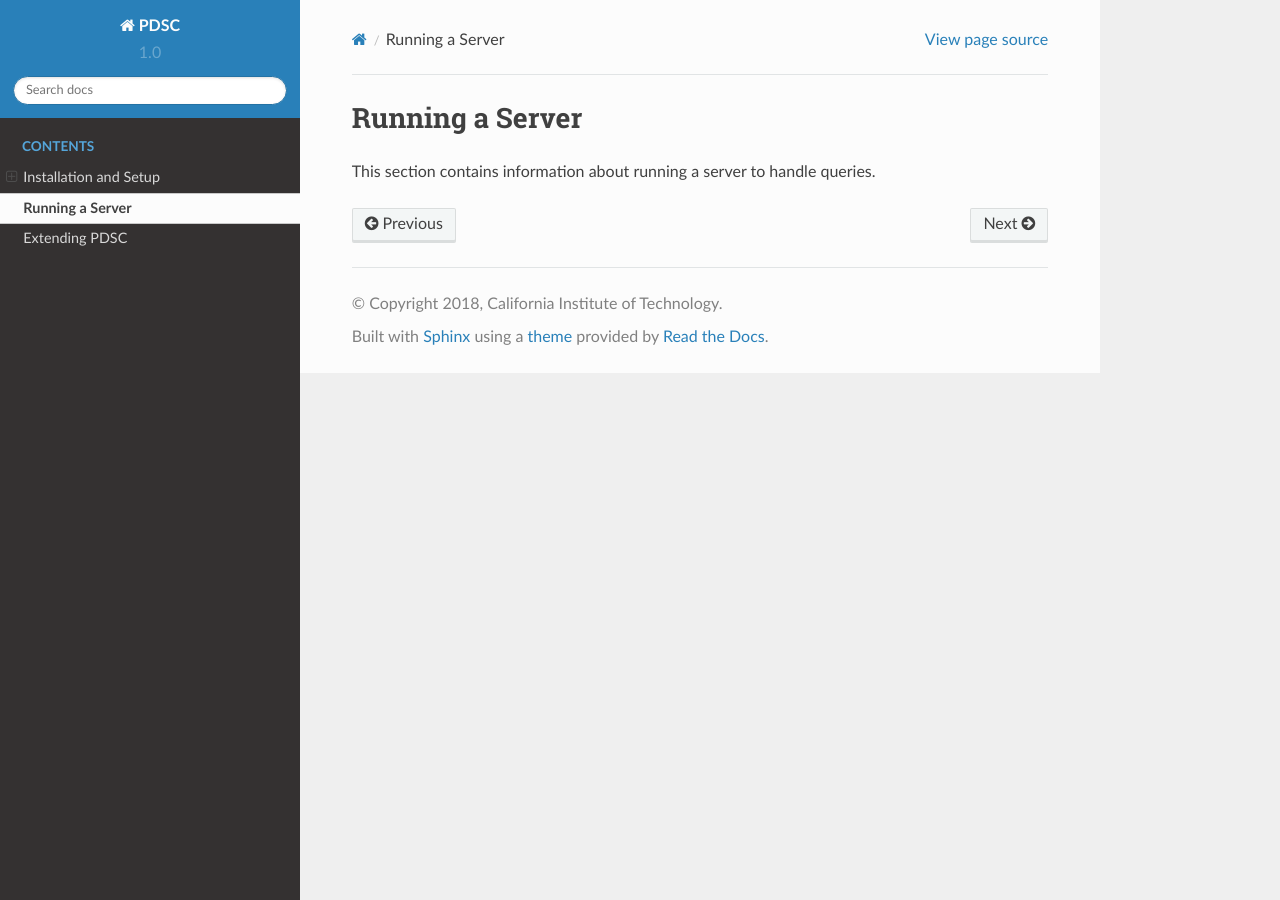
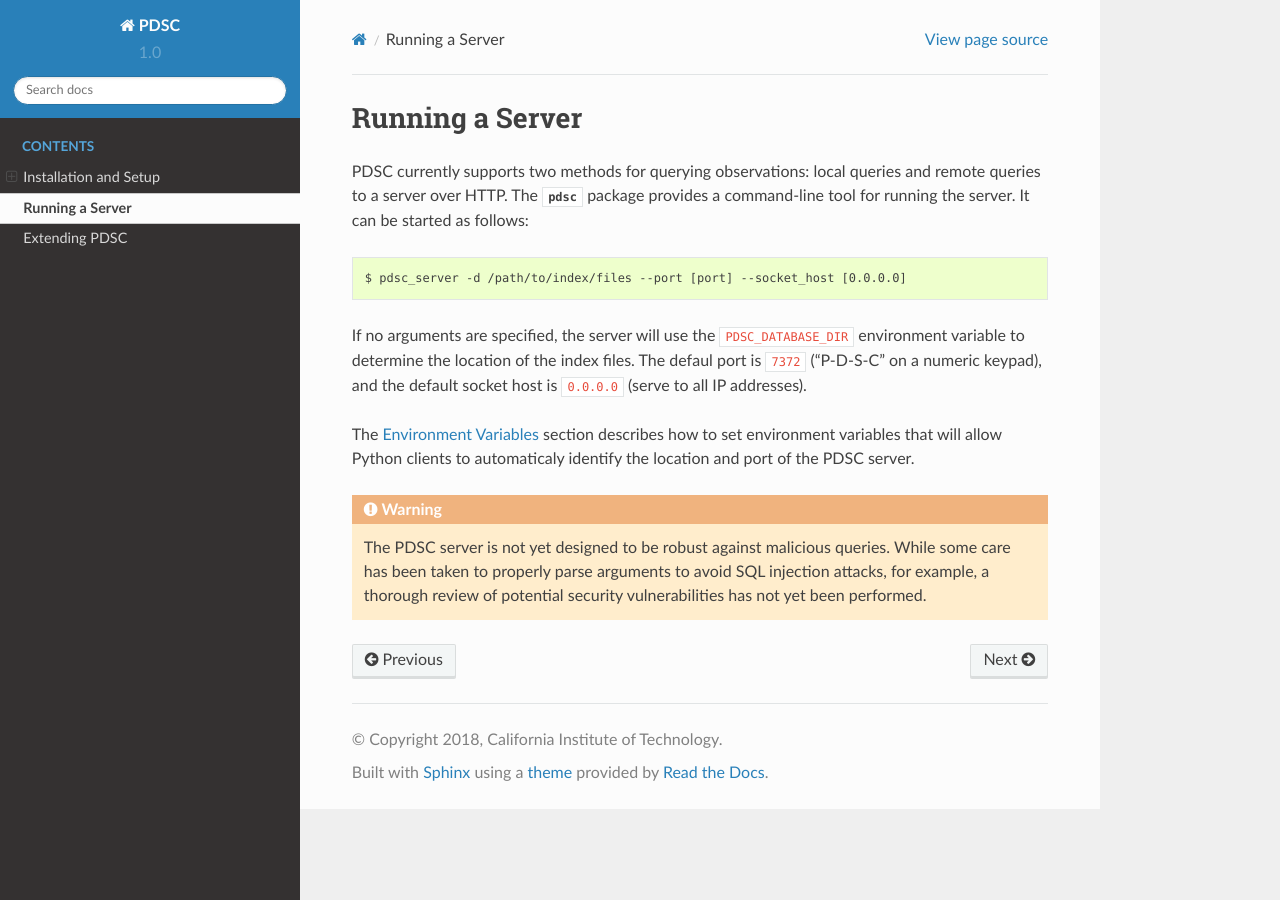
Before and after one commit to JPLMLIA/pdsc, a Sphinx documentation site: the page built from docs/Server.rst, in a window 1280 px wide. Built offline with Sphinx 7.4.7 and the Read the Docs theme 2.0.0, drawn with Linux system fonts in a browser that asks for light colours.

Commit message:
udpate server documentation

```diff
--- a/docs/Server.rst
+++ b/docs/Server.rst
@@ -1,4 +1,23 @@
 Running a Server
 ================
 
-This section contains information about running a server to handle queries.
+PDSC currently supports two methods for querying observations: local queries and
+remote queries to a server over HTTP. The :py:mod:`pdsc` package provides a
+command-line tool for running the server. It can be started as follows::
+
+    $ pdsc_server -d /path/to/index/files --port [port] --socket_host [0.0.0.0]
+
+If no arguments are specified, the server will use the ``PDSC_DATABASE_DIR``
+environment variable to determine the location of the index files. The defaul
+port is ``7372`` ("P-D-S-C" on a numeric keypad), and the default socket host is
+``0.0.0.0`` (serve to all IP addresses).
+
+The :ref:`Environment Variables` section describes how to set environment
+variables that will allow Python clients to automaticaly identify the location
+and port of the PDSC server.
+
+.. Warning::
+    The PDSC server is not yet designed to be robust against malicious queries.
+    While some care has been taken to properly parse arguments to avoid SQL
+    injection attacks, for example, a thorough review of potential security
+    vulnerabilities has not yet been performed.
```
Also changed, not shown: 1 other file.
